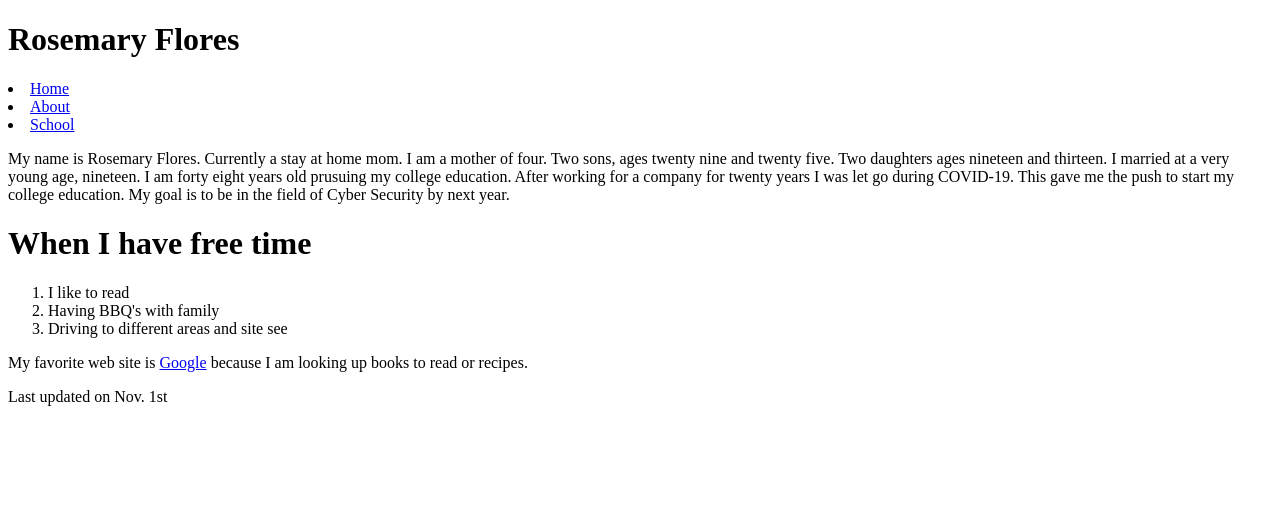
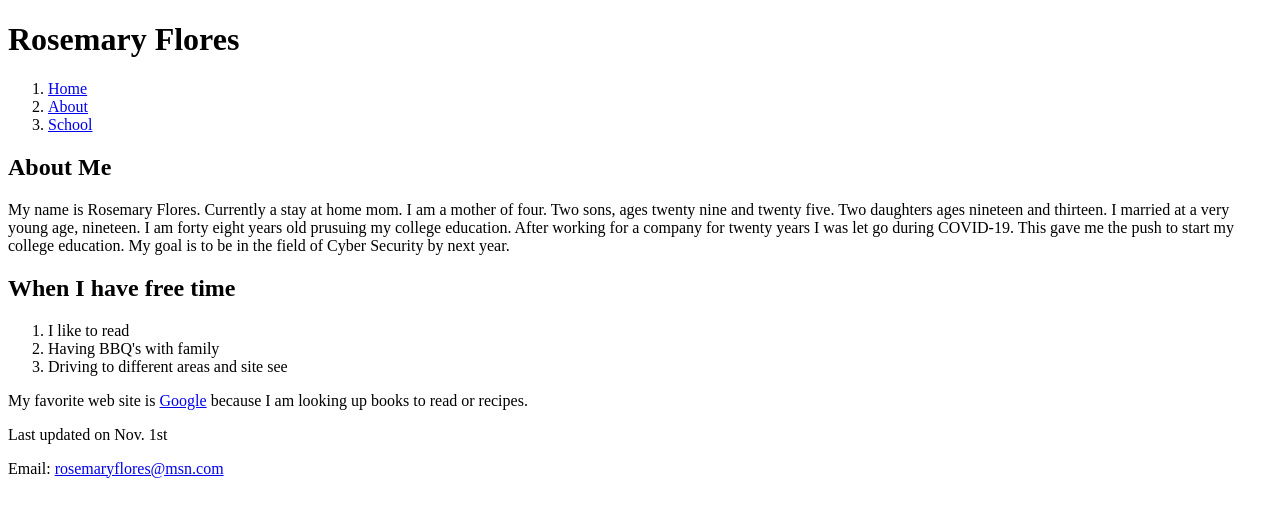
Before and after one commit to Magz169/CIS162, a plain HTML site: page index.html in a window 1280 px wide. Drawn offline with Linux system fonts and the light colour scheme.

Commit message:
Add files via upload

```diff
--- a/index.html
+++ b/index.html
@@ -5,16 +5,20 @@
 
 <title>Rosemary Flores</title>
 
+<link href="main.css" rel="stylesheet" />
 </head>
 <body>
 
-<h1>Rosemary Flores</h1>
+<header><h1>Rosemary Flores</h1></header>
 <nav>
+<ol>
        <li><a href="index.html">Home</a></li>
        <li><a href="about.html">About</a></li>
        <li><a href="#">School</a> </li>
-
+</ol>
 </nav>
+<section>
+<h2>About Me</h2>
 <p>My name is Rosemary Flores. Currently a stay at home mom. I am a mother of four. Two sons, ages twenty nine and twenty five. Two daughters ages nineteen and thirteen.
    I married at a very young age, nineteen. I am forty eight years old prusuing my college education. After working for a company for twenty years I was let go during COVID-19. This gave me the push to start my
    college education. My goal is to be in the field of Cyber Security by next year.</p>
@@ -27,7 +31,10 @@
 
 </ol>
 <p>My favorite web site is <a href="http://google.com">Google</a> because I am looking up books to read or recipes.</p>
+</section>
 
-<footer> Last updated on Nov. 1st</footer>
+<footer>Last updated on Nov. 1st
+<p>Email: <a href="mailto:rosemaryflores@msn.com">rosemaryflores@msn.com</a></p>
+</footer>
 </body>
 </html>
```
